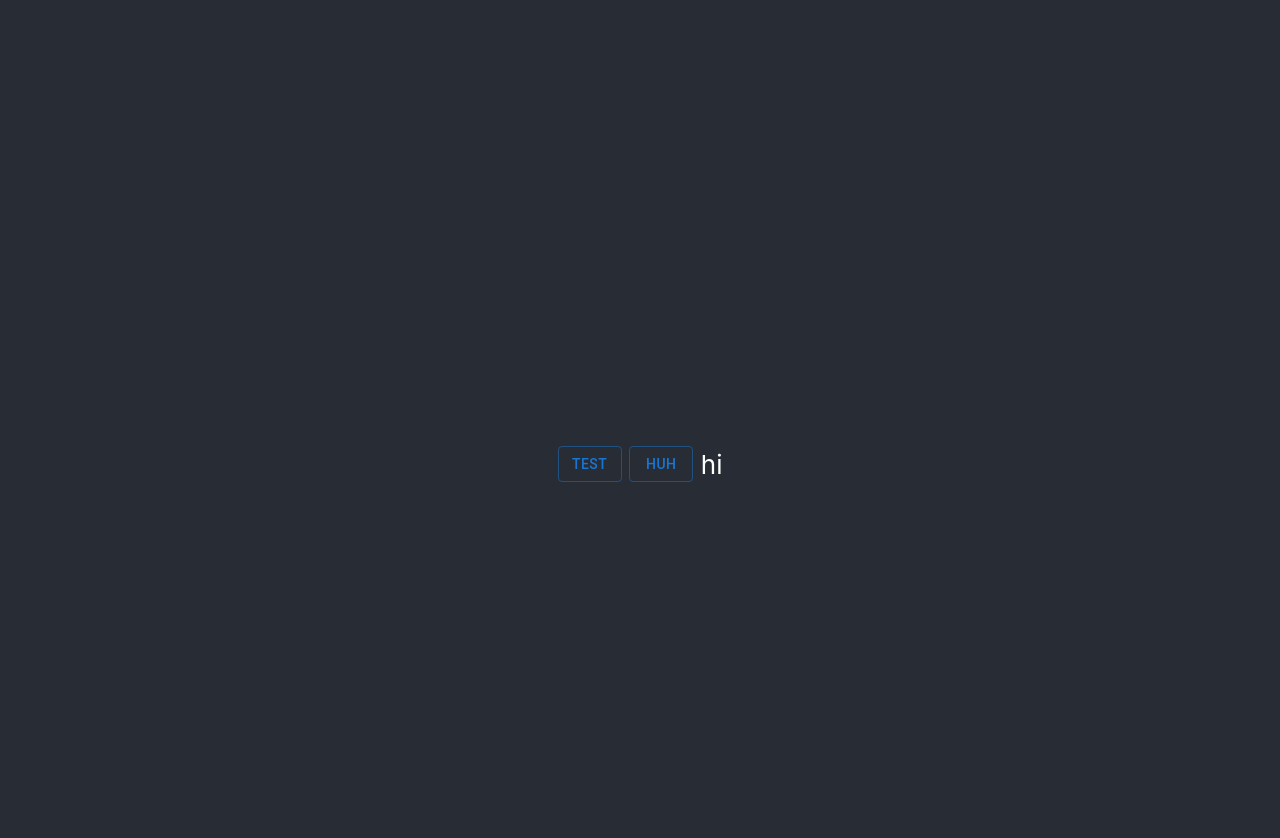
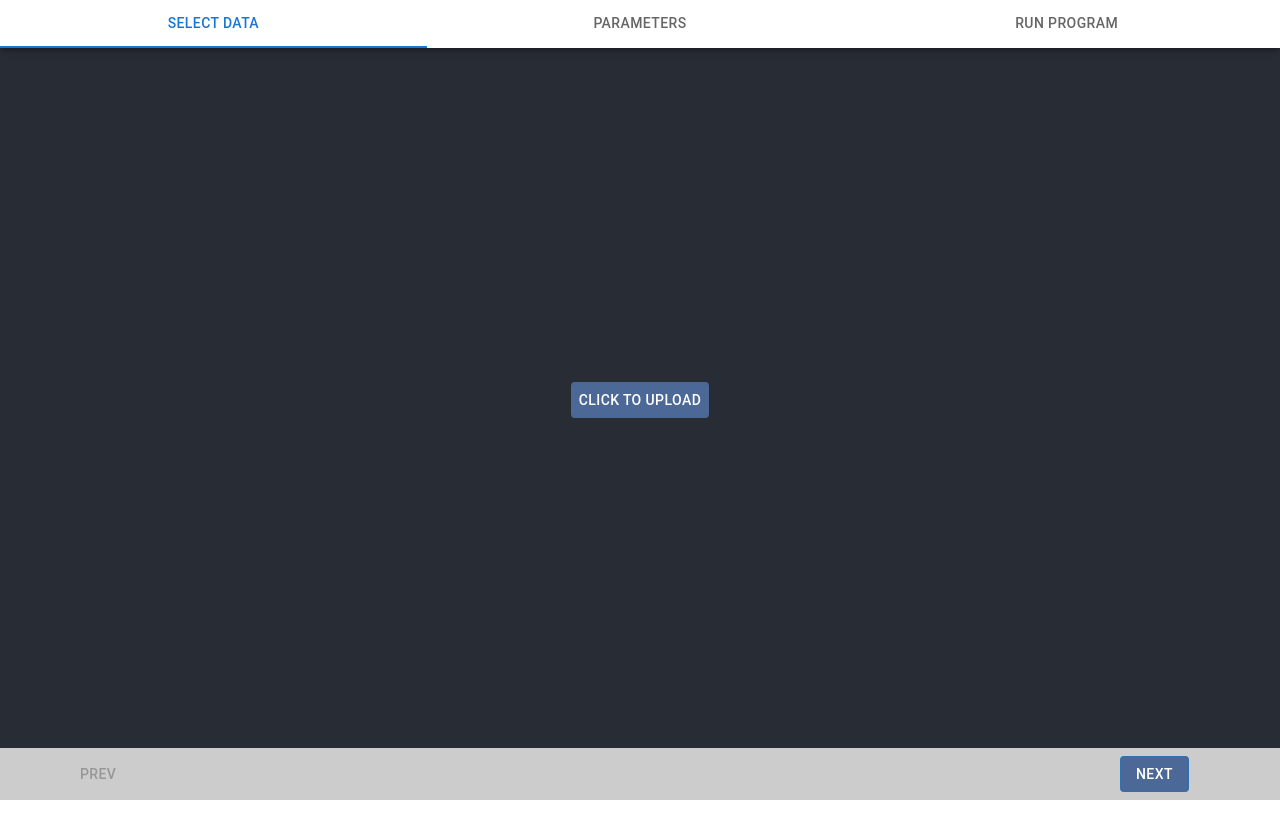
Before and after one commit to bwmodlin/SharpApp, a React (Create React App) app in the folder frontend/: page / in a window 1280 px wide. Shown: the top 838 px of the page. After the commit the page ends 800 px from the top, so only its background shows below. Built offline with nearby package versions, Linux system fonts and the light colour scheme; the HTML template or start-up script is replaced by a standard one.

Commit message:
dec 15 GUI demo

```diff
--- a/frontend/src/App.js
+++ b/frontend/src/App.js
@@ -2,6 +2,8 @@
 import './App.css';
 import React, { useEffect, useState } from 'react';
 import Home from './Home'
+import Steps from './Steps'
+import Footer from './Footer'
 
 function App() {
 
@@ -28,7 +30,8 @@ function App() {
   return (
 
       <div className={"App-background"}>
-        <Home/>
+        <Steps/>
+        <Footer/>
       </div>
 
 
--- /dev/null
+++ b/frontend/src/Footer.js
@@ -0,0 +1,39 @@
+import {Container, Grid, Box, Button, Paper} from '@mui/material';
+
+function Footer (props) {
+
+    return (
+        <footer style={{width: '100%', bottom: 0, position:  "fixed"}}>
+            <Box sx={{
+                bgcolor: "#cccccc",
+                width: 1
+            }}>
+                <Container maxWidth="lg" >
+                <Grid
+                    container
+                    direction="row"
+                    justifyContent="space-around"
+                    alignItems="flex-start"
+                    py={1}
+                >
+                    <Grid item xs={1} alignItems="center">
+                        <Button variant="disabled">
+                            Prev
+                        </Button>
+                    </Grid>
+                    <Grid item xs={10} alignItems="center">
+
+                    </Grid>
+                    <Grid item xs={1} justify="center">
+                        <Button sx={{color:"white", backgroundColor:"#4b6896"}} variant="outlined">
+                            Next
+                        </Button>
+                    </Grid>
+                </Grid>
+                </Container>
+            </Box>
+        </footer>
+    )
+}
+
+export default Footer
--- /dev/null
+++ b/frontend/src/Steps.js
@@ -0,0 +1,91 @@
+import React, { useEffect, useState } from 'react';
+
+import './Home.css';
+import UploadPg from './UploadPg.js'
+
+import {Tabs, Tab, Box, Typography, Paper, Toolbar, Button} from '@mui/material';
+import AppBar from '@mui/material/AppBar';
+
+
+
+/**
+  useEffect(()=>{
+    axios.get('http://127.0.0.1:5000/flask/hello').then(response => {
+      console.log("SUCCESS", response)
+      setGetMessage(response)
+    }).catch(error => {
+      console.log(error)
+    })
+
+  }, [])
+**/
+
+const styles = (theme) => ({
+    toolbar: theme.mixins.toolbar,
+  });
+
+function TabPanel(props) {
+    const { children, value, index, ...other } = props;
+
+    return (
+      <div
+        role="tabpanel"
+        hidden={value !== index}
+        id={`simple-tabpanel-${index}`}
+        aria-labelledby={`simple-tab-${index}`}
+        {...other}
+      >
+        {value === index && (
+          <Box sx={{ p: 3 }}>
+            <Typography>{children}</Typography>
+          </Box>
+        )}
+      </div>
+    );
+}
+
+function a11yProps(index) {
+    return {
+      id: `simple-tab-${index}`,
+      'aria-controls': `simple-tabpanel-${index}`,
+    };
+}
+
+
+function Steps (props) {
+
+    const [value, setValue] = React.useState(0);
+
+    const handleChange = (event, newValue) => {
+        setValue(newValue);
+    };
+
+
+    return (
+        <div>
+            <AppBar color="inherit" >
+                <Tabs
+                    value={value}
+                    onChange={handleChange}
+                    aria-label="basic tabs example"
+                    variant="fullWidth"
+                >
+                    <Tab label="Select Data" {...a11yProps(0)} />
+                    <Tab label="Parameters" {...a11yProps(1)} />
+                    <Tab label="Run Program" {...a11yProps(2)} />
+                </Tabs>
+            </AppBar>
+            <TabPanel value={value} index={0}>
+                    <UploadPg/>
+                </TabPanel>
+                <TabPanel value={value} index={1}>
+                Under Construction
+                </TabPanel>
+                <TabPanel value={value} index={2}>
+                Under Construction
+            </TabPanel>
+        </div>
+    )
+}
+
+export default Steps
--- /dev/null
+++ b/frontend/src/UploadPg.js
@@ -0,0 +1,34 @@
+import React, { useEffect, useState } from 'react';
+
+import {Container, Grid, Box, Button, Paper} from '@mui/material';
+
+function UploadPg() {
+
+    const [text, setText] = useState("Click to Upload")
+
+    const handleChange = (event) => {
+        console.log(text)
+        console.log(event.target.files.item(0).name)
+        setText(event.target.files.item(0).name)
+    };
+
+  return (
+
+      <Grid container className={"Upload-page"} justifyContent="flex-end">
+        <Button
+            sx={{color:"white", backgroundColor:"#4b6896"}}
+            component="label"
+        >
+            {text}
+            <input
+                type="file"
+                onChange={handleChange}
+                hidden
+            />
+        </Button>
+      </Grid>
+
+  );
+}
+
+export default UploadPg;
```
